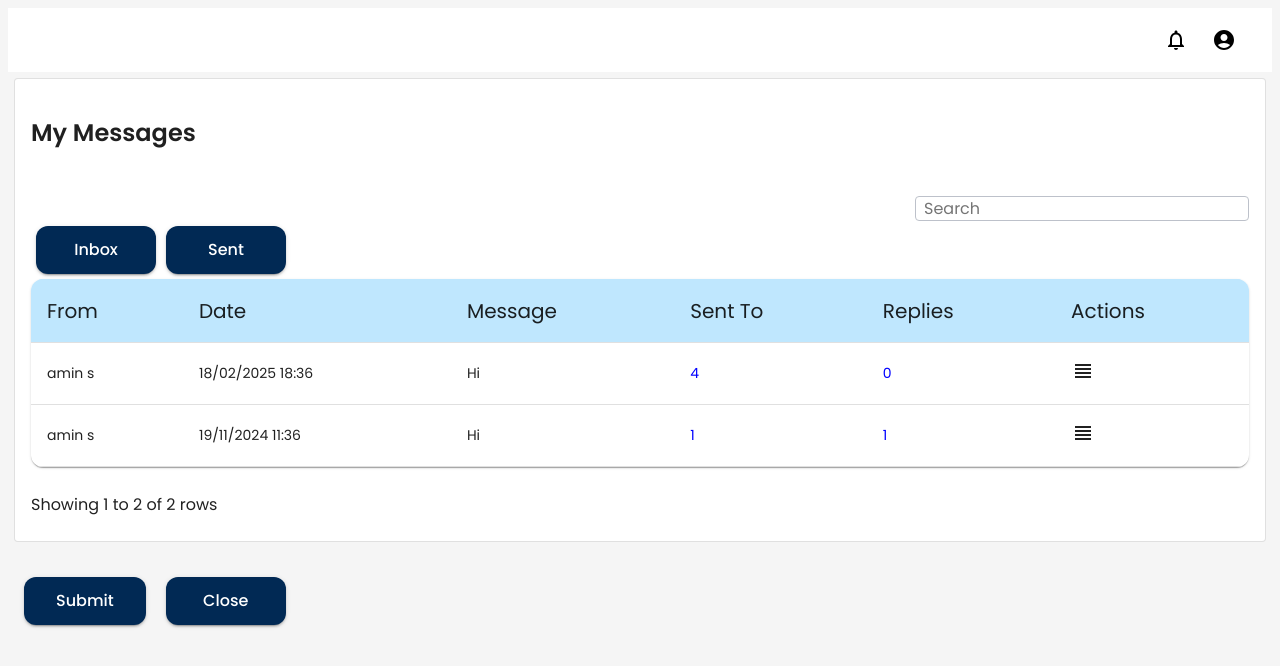
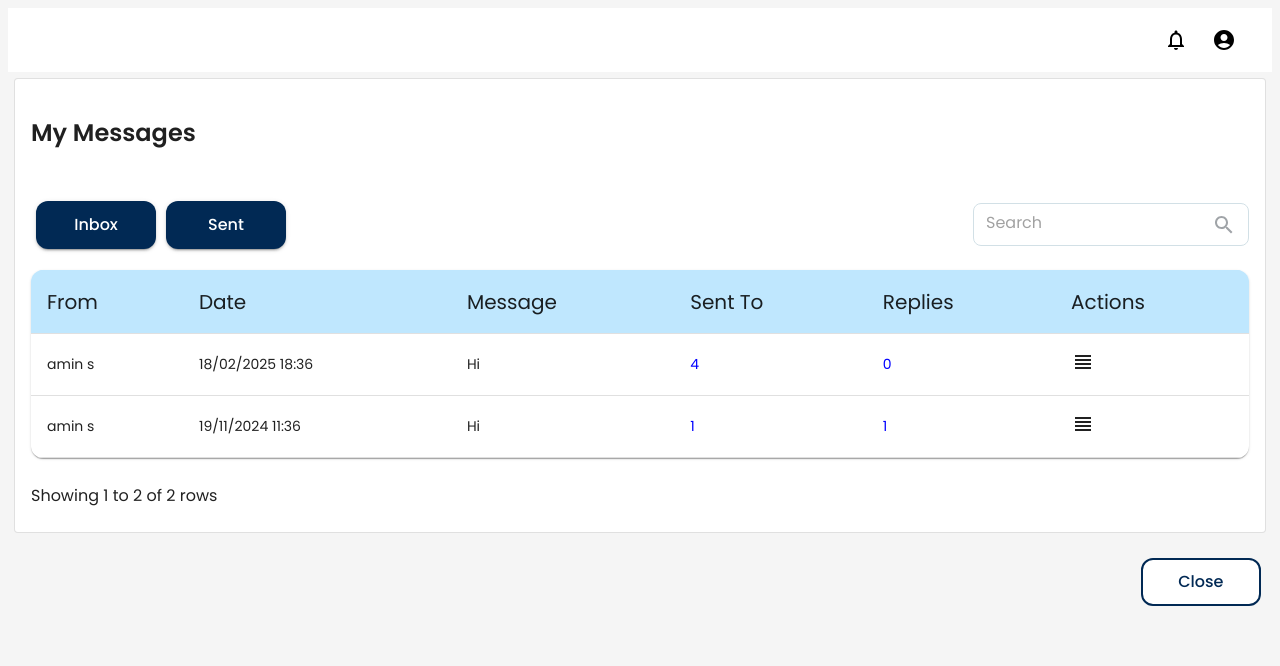
Before and after one commit to yatinlakkaraju123/Message-Management-Frontend, a React (Vite) app in the folder MessageFrontend/: page /view in a window 1280 px wide. Shown: the top 666 px of the page. Built offline with nearby package versions, Linux system fonts and the light colour scheme.

Commit message:
changed view and status client frontend according to figma

```diff
--- a/MessageFrontend/src/components/client/MessageStatus.jsx
+++ b/MessageFrontend/src/components/client/MessageStatus.jsx
@@ -13,7 +13,7 @@ import TableHead from '@mui/material/TableHead';
 import TableRow from '@mui/material/TableRow';
 import Paper from '@mui/material/Paper';
 import TextField from '@mui/material/TextField';
-import './Content.css';
+import SearchIcon from '@mui/icons-material/Search';
 import { Link } from 'react-router-dom';
 import "./MessageStatus.css"
 function MessageStatus() {
@@ -59,6 +59,8 @@ function MessageStatus() {
                             variant="outlined"
                             placeholder="Search"
                         />
+                            <SearchIcon sx={{ color: '#A0A4A8', cursor: 'pointer' }} />
+
                     </div>
                     <TableContainer component={Paper} className='TableContainer'
                             sx={{ borderRadius: '12px', overflow: 'hidden' }}
@@ -94,7 +96,7 @@ function MessageStatus() {
             <br/>
 
             <div style={{ display: 'flex', justifyContent: 'flex-end', marginTop: '1rem' }}>
-                <Button variant="contained" color="primary" onClick={handleBack} id='BackButton'>Back</Button>
+                <Button variant="container"  onClick={handleBack} id='BackButton'>Back</Button>
             </div>
         </div>
     );
--- a/MessageFrontend/src/components/client/ViewMessages.css
+++ b/MessageFrontend/src/components/client/ViewMessages.css
@@ -127,3 +127,7 @@ background-color: #012954;
     transition: background-color 0.3s ease;
     text-transform: none;
 }
+.Card2Buttons{
+    display: flex;
+margin-left: 100%;
+margin: 5px;}
--- a/MessageFrontend/src/components/client/ViewMessages.jsx
+++ b/MessageFrontend/src/components/client/ViewMessages.jsx
@@ -1,6 +1,8 @@
 import { useState } from 'react';
 import { useNavigate } from 'react-router-dom';
 import { Link } from 'react-router-dom';
+import SearchIcon from '@mui/icons-material/Search';
+
 import {
   Box,
   Card,
@@ -11,6 +13,7 @@ import {
   TableContainer,
   TableHead,
   TableRow,
+  Typography,
   Paper,
   Button,
   TextField,
@@ -57,10 +60,36 @@ function ViewMessages() {
         <Card variant="outlined">
           <CardContent>
             <h2 className='title'>My Messages</h2>
-            <br />
-            <input type='text' className='search' placeholder='Search'  />
+            <br/>
+
+            <div style={{ display: 'flex', justifyContent: 'space-between', alignItems: 'center', marginBottom: '1rem' }}>
+            <div className='AllMessageButton'>
             <Button variant="contained" id="inboxButton">Inbox</Button>
             <Button variant="contained" id="sentButton">Sent</Button>
+            </div>
+            <div
+    style={{
+      display: 'flex',
+      alignItems: 'center',
+      width: '250px',
+      height: '25px',
+      borderRadius: '8px',
+      border: '1px solid #D2E0E6',
+      padding: '8px 12px',
+      backgroundColor: '#FFFFFF',
+      fontFamily: 'Poppins, sans-serif',
+    }}
+  >
+    <TextField
+      size="small"
+      variant="standard"
+      placeholder="Search"
+      InputProps={{ disableUnderline: true }}
+      fullWidth
+      sx={{ fontFamily: 'Poppins, sans-serif' }}
+    />
+    <SearchIcon sx={{ color: '#A0A4A8', cursor: 'pointer' }} /></div>
+    </div>
             <TableContainer component={Paper} className='TableContainer'
             sx={{ borderRadius: '12px', overflow: 'hidden' }}>
               <Table sx={{ minWidth: 350 }} aria-label="simple table">
@@ -130,16 +159,42 @@ function ViewMessages() {
       </Box>
       <br />
       <div>
-        <Button variant="contained" className='Card2Buttons' id='submitButton2'>Submit</Button>
 
-        <Link to="/ClientHome"><Button variant="contained" className='Card2Buttons' id="closeButton">Close</Button></Link>
+        <Link to="/ClientHome"> <Button
+                  variant="outlined"
+                  style={{
+                    marginLeft:'90%',
+                    width: '120px',
+                    height: '48px',
+                    borderRadius: '12px',
+                    padding: '12px 32px',
+                    fontFamily: 'Poppins, sans-serif',
+                    fontWeight: 500,
+                    fontSize: '16px',
+                    lineHeight: '24px',
+                    letterSpacing: '0',
+                    textAlign: 'center',
+                    textTransform: 'none',
+                    color: '#012954',
+                    borderColor: '#012954',
+                    borderWidth: '2px',
+                    borderStyle: 'solid',
+                    backgroundColor: '#ffffff',
+                  }}
+                >
+                  Close
+                </Button></Link>
 
       </div>
 
       {/* Reply Dialog */}
       <Dialog open={open} onClose={handleCloseDialog} className='dialog' maxWidth="md">
-        <DialogTitle>Reply to Message</DialogTitle>
-        <DialogContent sx={{ minWidth: '600px' }}>
+        <DialogTitle>
+          <Typography variant="h4" className='title' sx={{ fontFamily: 'Poppins, sans-serif' }}>
+            Send Message
+          </Typography>
+        </DialogTitle>
+        <DialogContent sx={{ minWidth: '600px', fontFamily: 'Poppins, sans-serif' }}>
           <p><strong>From:</strong> {selectedMessage?.from}</p>
           <p><strong>Message:</strong> {selectedMessage?.message}</p>
           <TextField
@@ -150,13 +205,60 @@ function ViewMessages() {
             rows={10}
             value={replyText}
             onChange={(e) => setReplyText(e.target.value)}
-  style={{ width: '800px' }} // Adjust the width value as needed
+            sx={{
+              width: '800px',
+              fontFamily: 'Poppins, sans-serif',
+              borderRadius: '8px',
+            }}
+            InputProps={{
+              style: {
+                fontFamily: 'Poppins, sans-serif',
+              },
+            }}
           />
-
         </DialogContent>
-        <DialogActions>
-          <Button onClick={handleCloseDialog}>Cancel</Button>
-          <Button onClick={handleSendReply} variant="contained">Send</Button>
+        <DialogActions className='Card2ButtonGroup'>
+          <Button
+            variant="outlined"
+            style={{
+              width: '120px',
+              height: '48px',
+              borderRadius: '12px',
+              padding: '12px 32px',
+              fontFamily: 'Poppins, sans-serif',
+              fontWeight: 500,
+              fontSize: '16px',
+              lineHeight: '24px',
+              letterSpacing: '0',
+              textAlign: 'center',
+              textTransform: 'none',
+              color: '#012954',
+              borderColor: '#012954',
+              borderWidth: '2px',
+              borderStyle: 'solid',
+              backgroundColor: '#ffffff',
+            }}
+            onClick={handleCloseDialog}
+          >
+            Back
+          </Button>
+          <Button
+            variant="contained"
+            sx={{
+              fontFamily: 'Poppins, sans-serif',
+              backgroundColor: '#012954',
+              color: '#FFFFFF',
+              padding: '12px 32px',
+              borderRadius: '12px',
+              fontWeight: 500,
+              fontSize: '16px',
+              lineHeight: '24px',
+              textTransform: 'none',
+            }}
+            onClick={handleSendReply}
+          >
+            Send
+          </Button>
         </DialogActions>
       </Dialog>
     </div>
```
Also changed, not shown: MessageFrontend/src/components/client/MessageStatus.css (+19 -0 lines), MessageFrontend/src/components/vendor/VendorView.jsx (indentation only). Lines whose indentation alone changed are shown as unchanged.
